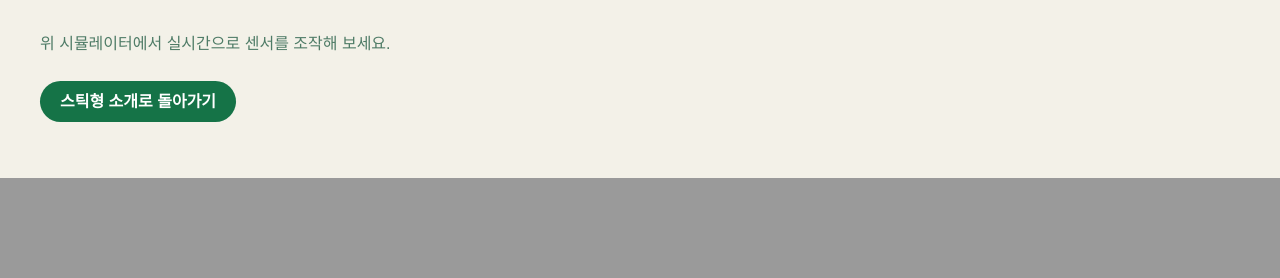
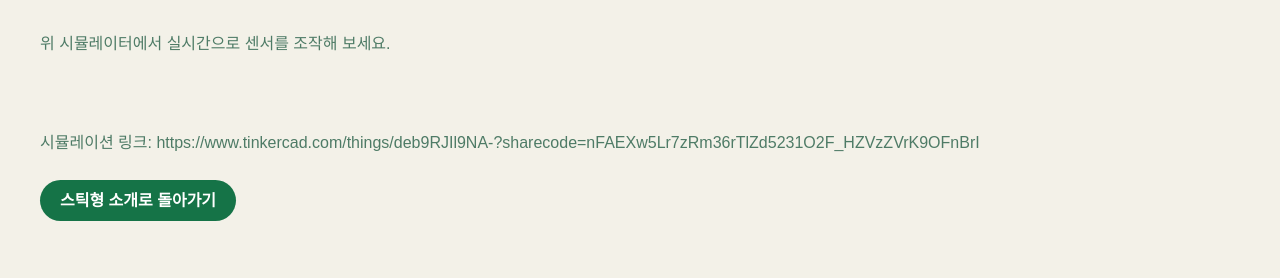
Before and after one commit to gain1234/ddasup, a Flask app: page /product/stick/prototype in a window 1280 px wide. Shown: the part 1167-1445 px from the top of the page. Before the commit the page ends 1345 px from the top, so only its background shows below. Run offline with Flask 3, Linux system fonts and the light colour scheme.

Commit message:
product1_b_prototype.html

```diff
--- a/templates/product1_b_prototype.html
+++ b/templates/product1_b_prototype.html
@@ -19,9 +19,8 @@
 
 </div>
 
-    <p class="text-green-soft" style="margin-bottom:2rem;">
-      위 시뮬레이터에서 실시간으로 센서를 조작해 보세요.
-    </p>
+  <p class="text-green-soft" style="margin-bottom:2rem;">위 시뮬레이터에서 실시간으로 센서를 조작해 보세요.</p><br>
+    <p class="text-green-soft" style="margin-bottom:2rem;">시뮬레이션 링크: https://www.tinkercad.com/things/deb9RJIl9NA-?sharecode=nFAEXw5Lr7zRm36rTlZd5231O2F_HZVzZVrK9OFnBrI</p>
 
     <a href="{{ url_for('product_stick') }}" class="btn">스틱형 소개로 돌아가기</a>
   </div>
```
